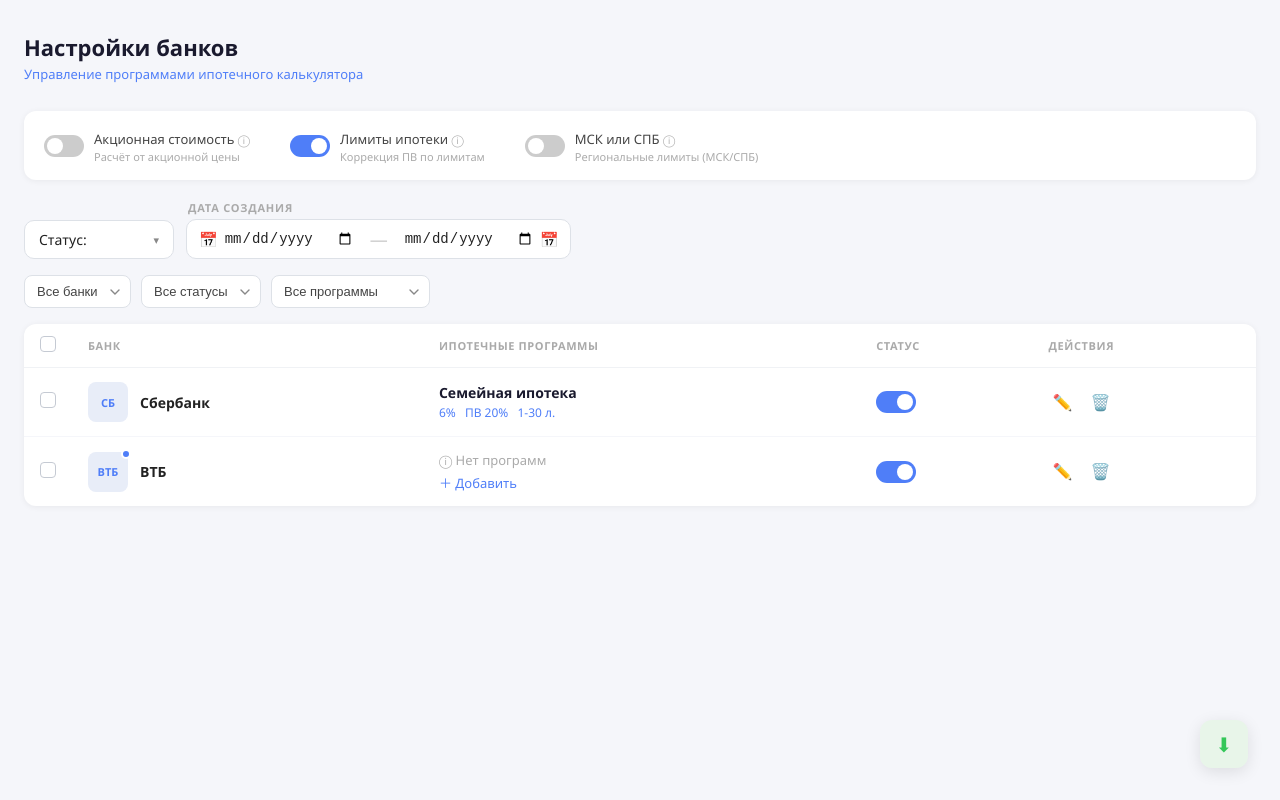
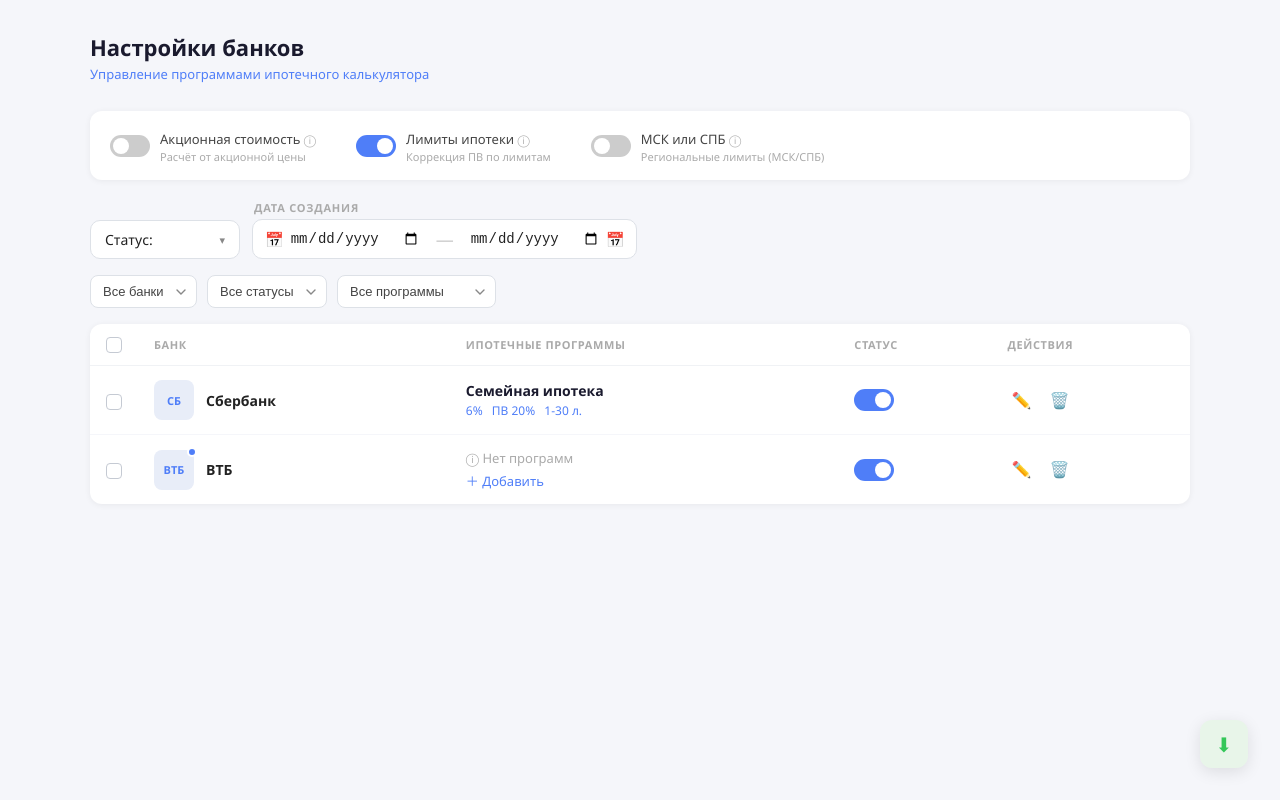
Before and after one commit to rosab0506/flexible_menu_test, a plain HTML site: page index.html in a window 1280 px wide. Drawn offline with Linux system fonts and the light colour scheme.

Commit message:
small-style

```diff
--- a/index.html
+++ b/index.html
@@ -13,6 +13,12 @@
       color: #222;
       min-height: 100vh;
       padding: 32px 24px;
+    }
+
+    .container {
+      max-width: 1100px;
+      margin: 0 auto;
+      width: 100%;
     }
 
     /* ── PAGE HEADER ── */
@@ -292,6 +298,7 @@
       text-transform: uppercase;
       color: #aaa;
       text-align: left;
+      vertical-align: middle;
     }
     thead th:first-child { width: 40px; }
 
@@ -580,6 +587,7 @@
       align-items: center;
       justify-content: center;
       cursor: pointer;
+      vertical-align: middle;
     }
     .tbl-cb-wrap input {
       position: absolute;
@@ -620,6 +628,7 @@
   </div>
 
   <!-- Page header -->
+  <div class="container">
   <div class="page-header">
     <h1>Настройки банков</h1>
     <p>Управление программами ипотечного калькулятора</p>
@@ -805,6 +814,8 @@
       </tbody>
     </table>
   </div>
+
+  </div><!-- /container -->
 
   <!-- Download FAB -->
   <div class="fab" title="Скачать">⬇</div>
```
